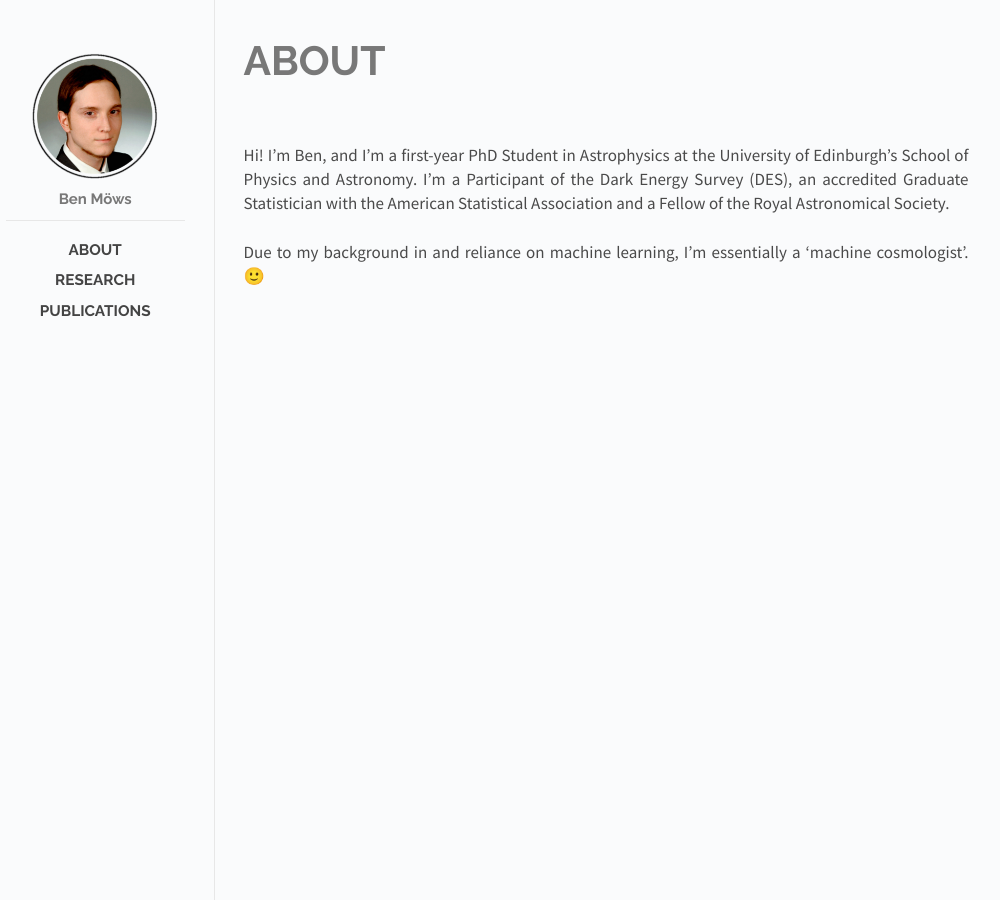
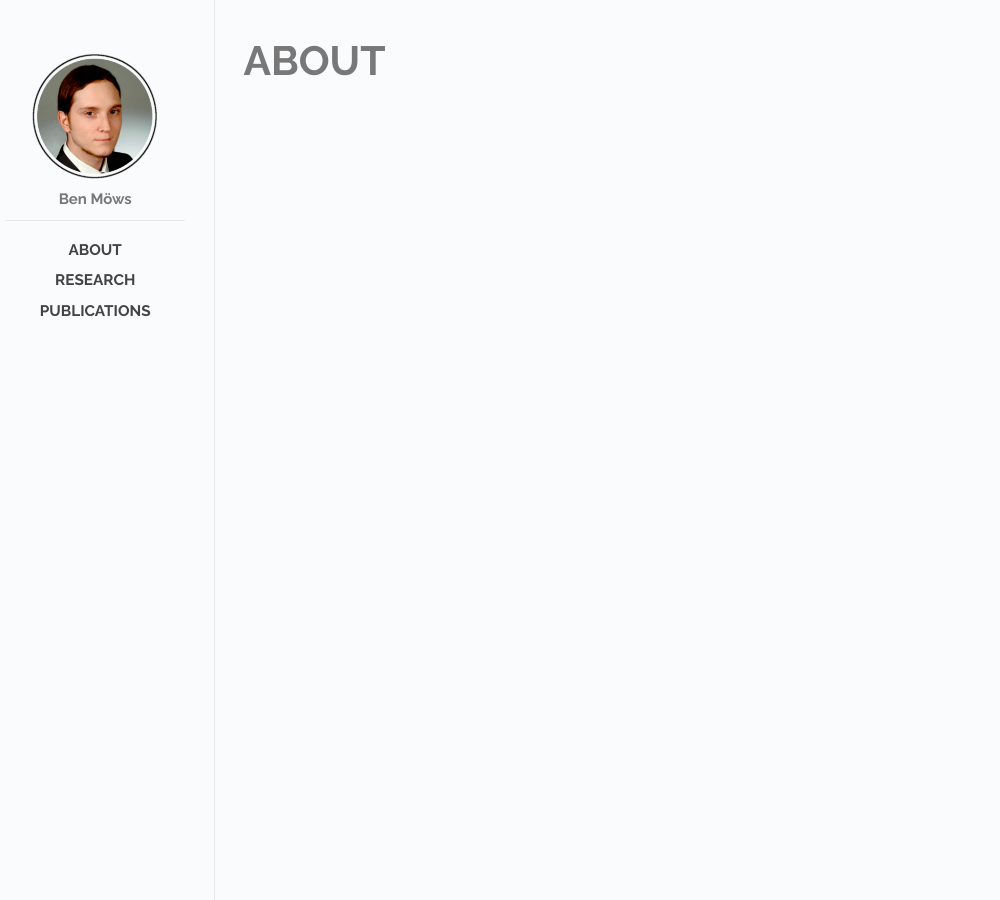
Before and after one commit to moews/moews.github.io, a Jekyll site: the page built from _posts/2017-03-27-about.md, in a window 1280 px wide. Shown: the whole page, without its empty margins (144-1144 px from the left). Built offline with Jekyll 4.4.1, drawn with Linux system fonts in a browser that asks for light colours.

Commit message:
Update 2017-03-27-about.md

```diff
--- a/_posts/2017-03-27-about.md
+++ b/_posts/2017-03-27-about.md
@@ -5,8 +5,3 @@ date: 2017-03-27 12:00:00
 cover: cover.jpg
 categories: posts
 ---
-
-<br><br>
-Hi! I'm Ben, and I'm a first-year PhD Student in Astrophysics at the University of Edinburgh's School of Physics and Astronomy. I'm a Participant of the Dark Energy Survey (DES), an accredited Graduate Statistician with the American Statistical Association and a Fellow of the Royal Astronomical Society.
-
-Due to my background in and reliance on machine learning, I'm essentially a 'machine cosmologist'. 🙂
```
